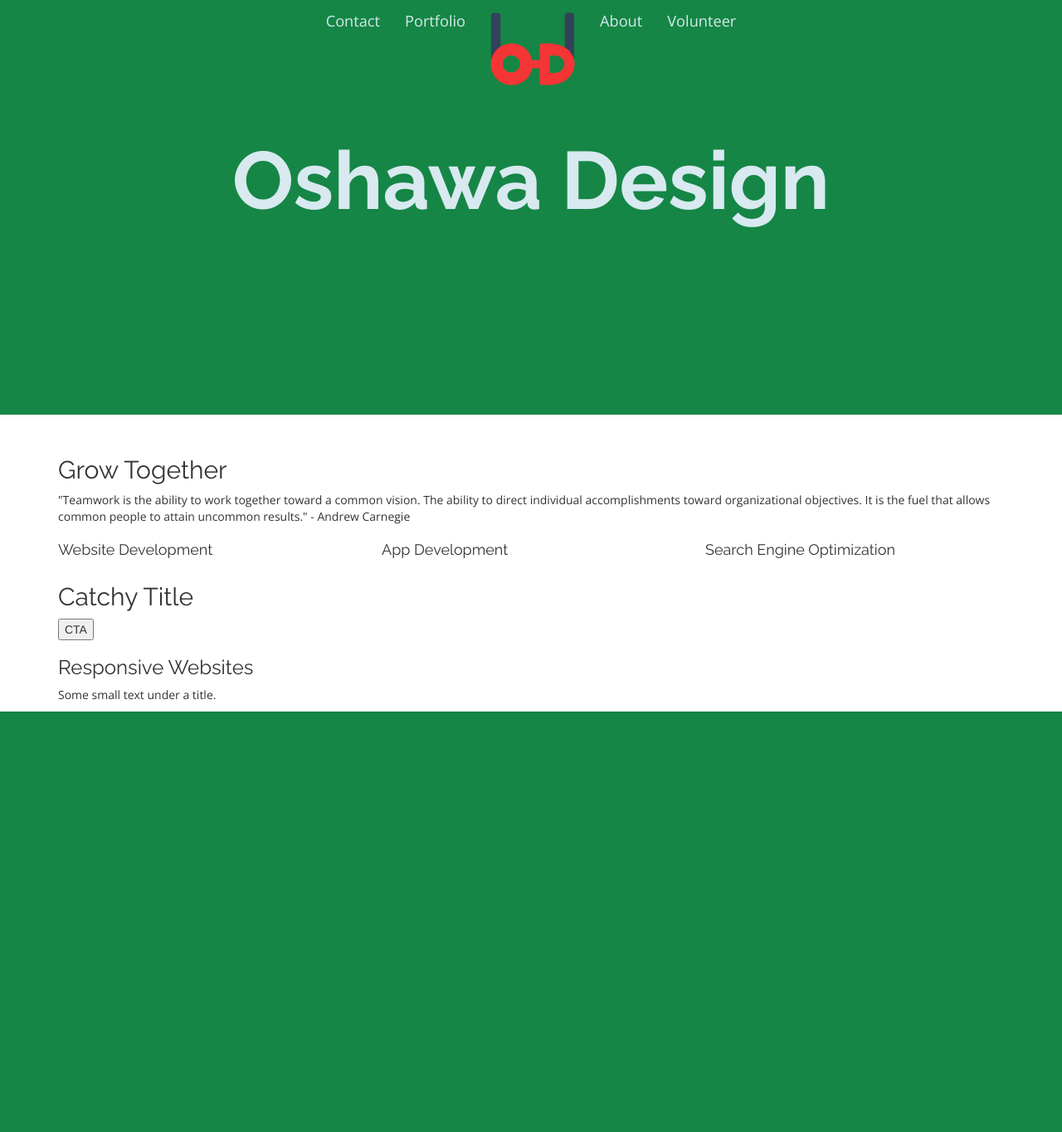
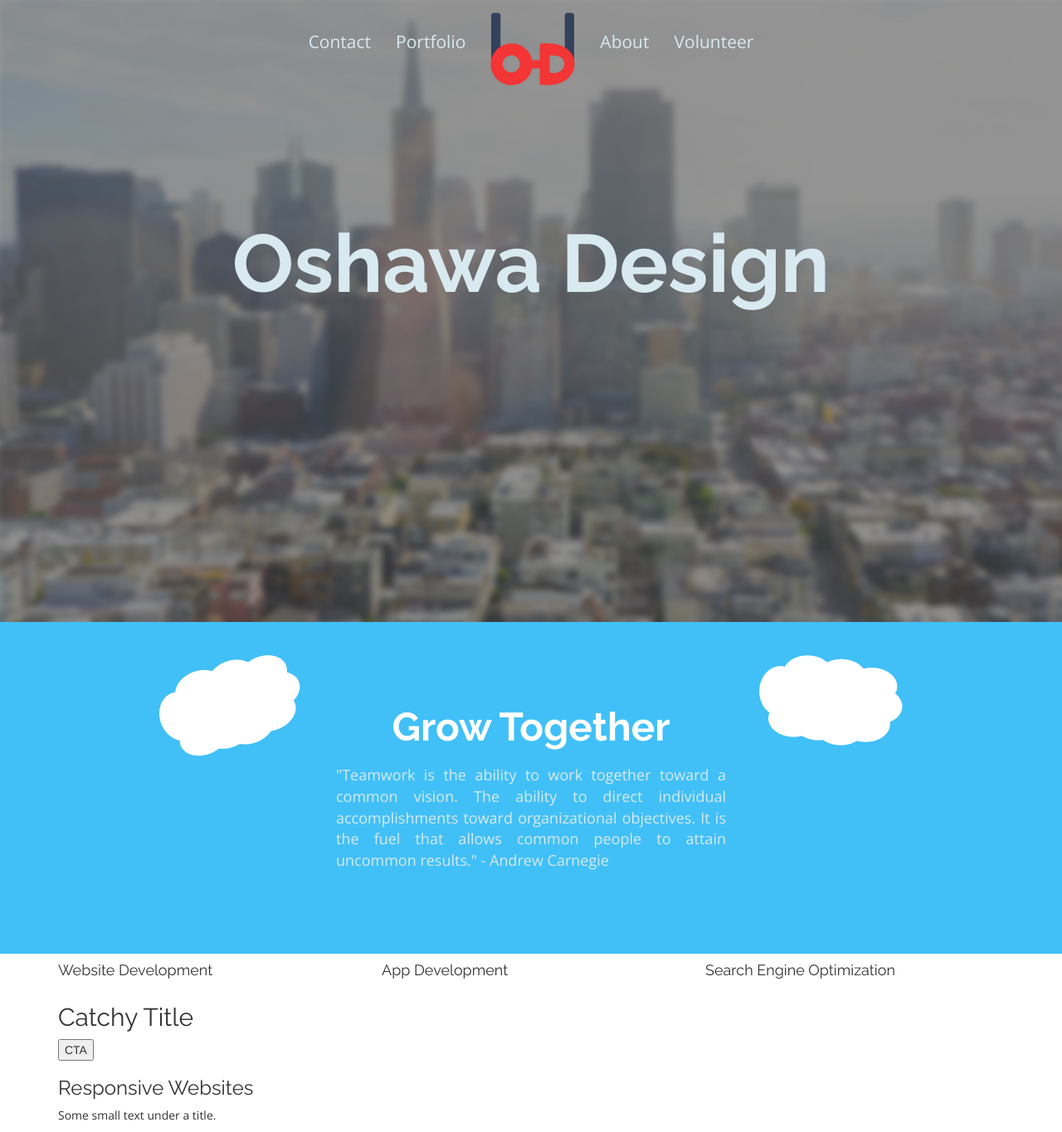
Before and after one commit to Munsterberg/oshawa-design, a PHP site: page / in a window 1280 px wide. Shown: the whole page at 83% size. Before the commit the page ends 858 px from the top, so only its background shows below. Run offline with PHP 8.4, Linux system fonts and the light colour scheme; some libraries are stand-ins or nearby versions.

Commit message:
Added cloud section and mockup folder. Changed some styling

```diff
--- a/css/main.css
+++ b/css/main.css
@@ -9,7 +9,8 @@
 .navbar-default .navbar-nav > li > a {
   color: #D8E9F0;
   font-family: "Open Sans", sans-serif;
-  font-size: 1.3em; }
+  font-size: 1.5em;
+  margin-top: 25px; }
 
 .navbar .navbar-nav {
   display: inline-block;
@@ -21,15 +22,48 @@
 @media (min-width: 768px) {
   .navbar > .container .navbar-brand, .navbar > .container-fluid .navbar-brand {
     margin: 0; } }
+.jumbotron {
+  margin: 0; }
+
 .landing-header {
-  background-color: #158645;
-  min-height: 500px; }
+  background-image: url(../../img/herobg.jpg);
+  background-repeat: no-repeat;
+  background-size: cover;
+  min-height: 750px; }
   .landing-header h1 {
     color: #D8E9F0;
     font-weight: 700;
     font-size: 7em;
     text-align: center;
-    padding: 50px 0 50px 0; }
+    padding: 150px 0 50px 0; }
+
+.cloud-section {
+  background-color: #41C0F7;
+  min-height: 400px;
+  text-align: center; }
+  .cloud-section h2 {
+    font-weight: 700;
+    text-align: center;
+    font-size: 3.4em;
+    margin: 100px 0 20px 0;
+    color: #ffffff; }
+  .cloud-section p {
+    color: #D8E9F0;
+    font-size: 18px; }
+
+.text-cont {
+  max-width: 500px;
+  text-align: justify; }
+
+.cloud-left {
+  float: left;
+  margin-left: 15%;
+  margin-top: 40px; }
+
+.cloud-right {
+  float: right;
+  margin-right: 15%;
+  margin-top: 40px; }
 
 h1, h2, h3, h4, h5, h6 {
   font-family: "Raleway", sans-serif; }
--- a/index.php
+++ b/index.php
@@ -9,7 +9,9 @@
 </div>
 
 <div class="cloud-section">
-  <div class="container">
+  <img class="cloud-left" src="./img/cloudleft.png" alt="">
+  <img class="cloud-right" src="./img/cloudright.png" alt="">
+  <div class="container text-cont">
     <h2>Grow Together</h2>
     <p>"Teamwork is the ability to work together toward a common vision. The ability to direct individual accomplishments toward organizational objectives. It is the fuel that allows common people to attain uncommon results." - Andrew Carnegie</p>
   </div>
--- a/scss/base/_main.scss
+++ b/scss/base/_main.scss
@@ -13,7 +13,8 @@
 .navbar-default .navbar-nav > li > a {
   color: $cream-color;
   font-family: $body-font;
-  font-size: 1.3em;
+  font-size: 1.5em;
+  margin-top: 25px;
 }
 
 .navbar .navbar-nav {
@@ -34,15 +35,59 @@
 // Hero Section
 // ====================
 
+.jumbotron {
+  margin: 0;
+}
+
 .landing-header {
-  background-color: #158645;
-  min-height: 500px;
+  background-image: url(../../img/herobg.jpg);
+  background-repeat: no-repeat;
+  background-size: cover;
+  min-height: 750px;
 
   h1 {
     color: $cream-color;
     font-weight: $title-font-weight;
     font-size: 7em;
     text-align: center;
-    padding: 50px 0 50px 0;
+    padding: 150px 0 50px 0;
   }
 }
+
+// Cloud Section
+// ====================
+
+.cloud-section {
+  background-color: #41C0F7;
+  min-height: 400px;
+  text-align: center;
+
+  h2 {
+    font-weight: $title-font-weight;
+    text-align: center;
+    font-size: 3.4em;
+    margin: 100px 0 20px 0;
+    color: #ffffff;
+  }
+  p {
+    color: $cream-color;
+    font-size: 18px;
+  }
+}
+
+.text-cont {
+  max-width: 500px;
+  text-align: justify;
+}
+
+.cloud-left {
+  float: left;
+  margin-left: 15%;
+  margin-top: 40px;
+}
+
+.cloud-right {
+  float: right;
+  margin-right: 15%;
+  margin-top: 40px;
+}
```
Also changed, not shown: img/cloudleft.png (added), img/cloudright.png (added), img/herobg.jpg (added), mockup/img/cloudleft.png (added), mockup/img/cloudright.png (added), mockup/img/suitguy.jpeg (added), mockup/logo/i3OA2PJ.jpg (added), 4 other files.
